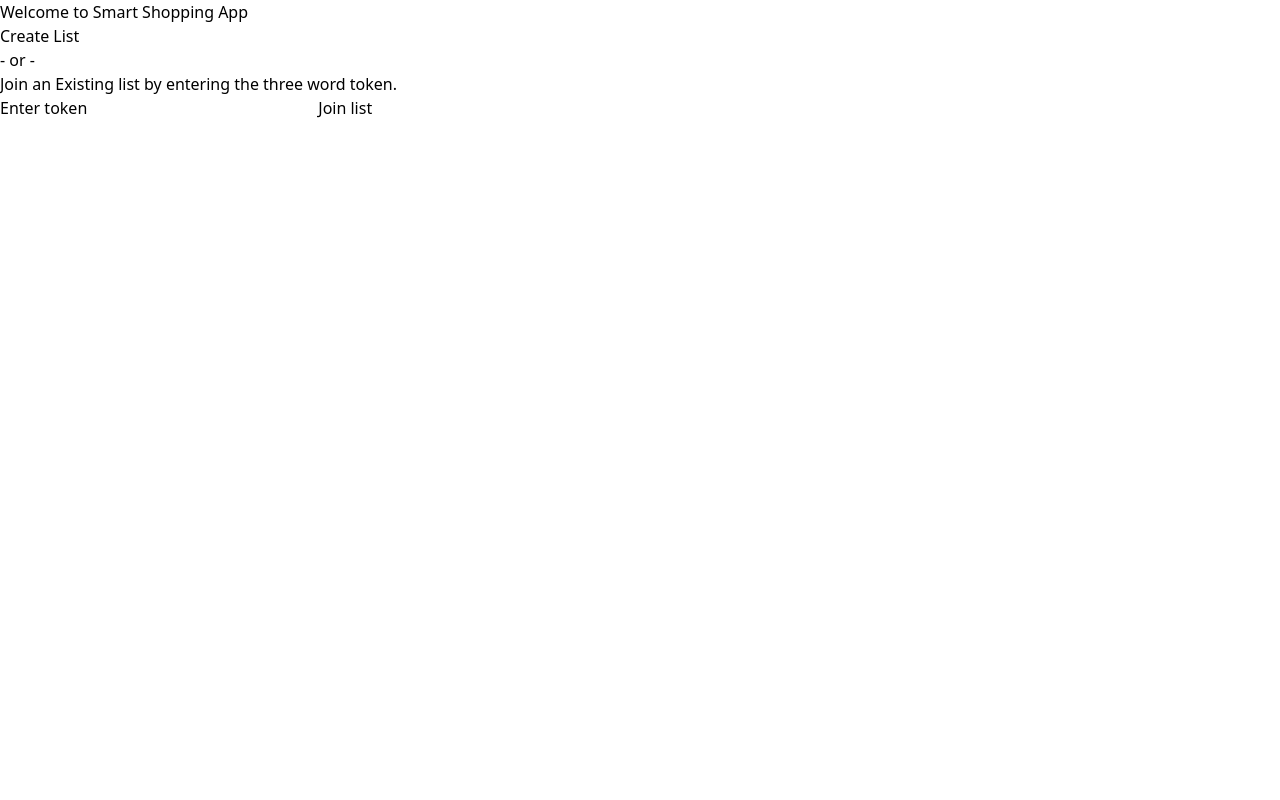
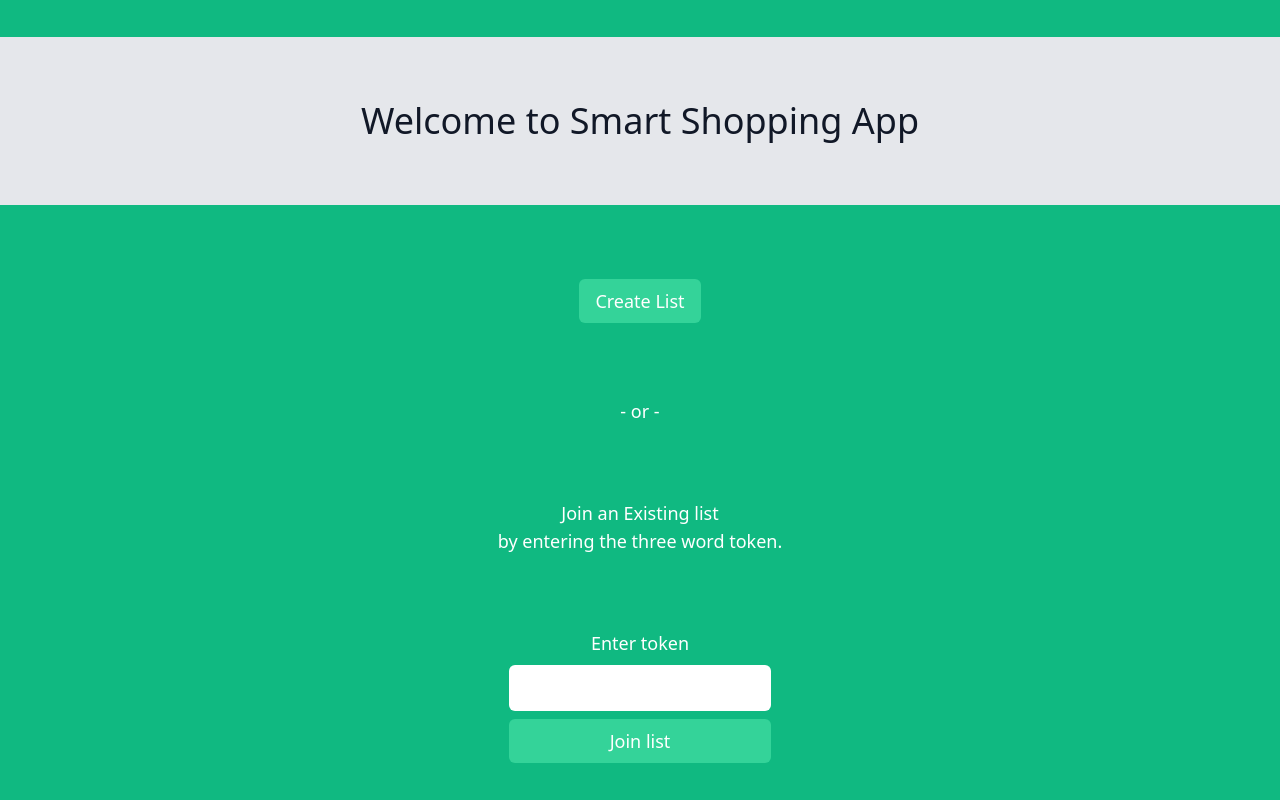
Before and after one commit to the-collab-lab/tcl-19-smart-shopping-list, a React (Create React App) app: page / in a window 1280 px wide. Built offline with nearby package versions, Linux system fonts and the light colour scheme; no server answers; the database is empty.

Commit message:
styled home component

```diff
--- a/src/components/Home.js
+++ b/src/components/Home.js
@@ -42,27 +42,44 @@ const Home = () => {
   };
 
   return (
-    <div className="home">
-      <div>
-        <h1>Welcome to Smart Shopping App</h1>
-        <button type="submit" onClick={newList}>
+    <div className="bg-green-500 h-screen w-screen flex flex-col items-center justify-around text-center text-white text-lg font-light">
+      <div className="bg-gray-200 w-full py-16">
+        <h1 className="text-gray-900 text-4xl">
+          Welcome to Smart Shopping App
+        </h1>
+      </div>
+      <button
+        type="submit"
+        onClick={newList}
+        className="bg-green-400 py-2 px-4 rounded-md hover:bg-green-700 focus:outline-none focus:ring-2 focus:ring-green-600 focus:ring-opacity-50 shadow-md font-light"
+      >
         Create List
       </button>
+      <div>
+        <p>- or -</p>
       </div>
       <div>
-        <p>- or -</p>
-        <p>Join an Existing list by entering the three word token.</p>
-        <form onSubmit={submitToken}>
+        <p>
+          Join an Existing list <br />
+          by entering the three word token.
+        </p>
+      </div>
+      <form onSubmit={submitToken} className="flex flex-col">
         <label htmlFor="token">Enter token</label>
         <input
           type="text"
           id="token"
           value={existingToken}
           onChange={tokenHandler}
+          className="my-2 py-2 rounded-md border border-transparent focus:outline-none focus:ring-2 focus:ring-green-600 focus:border-transparent shadow-md"
         />
-          <button type="submit">Join list</button>
+        <button
+          type="submit"
+          className="bg-green-400 py-2 px-4 rounded-md hover:bg-green-700 focus:outline-none focus:ring-2 focus:ring-green-600 focus:ring-opacity-50 shadow-md font-light"
+        >
+          Join list
+        </button>
       </form>
-      </div>
     </div>
   );
 };
--- a/src/styles/App.css
+++ /dev/null
@@ -1,7 +0,0 @@
-body {
-  margin: auto;
-  width: 100%;
-  max-height: 100vh;
-  box-sizing: border-box;
-  font-family: 'Roboto', sans-serif;
-}
```
Also changed, not shown: src/styles/ItemsList.css (deleted, +0 -24 lines), src/styles/Additems.css (deleted), 1 other file (tests, documents, lock files or other folders). Lines whose indentation alone changed are shown as unchanged.
